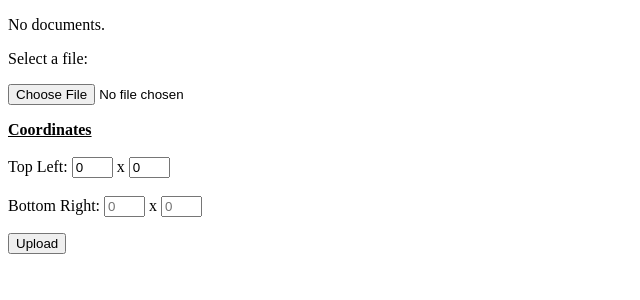
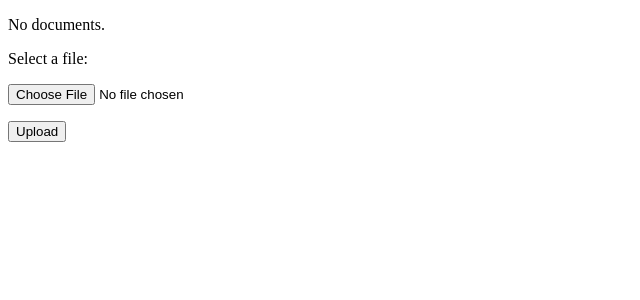
Before and after one commit to Aks1997/Image_Recognization, a Django app: page / in a window 1280 px wide. Shown: the top 300 px of the page, without its empty margins (0-640 px from the left). Run offline with Django 3.2, Linux system fonts and the light colour scheme.

Commit message:
AutoDetecting of Boxes in the image

```diff
--- a/mysite/ocr/forms.py
+++ b/mysite/ocr/forms.py
@@ -1,7 +1,3 @@
 from django import forms
 class DocumentForm(forms.Form):
     docfile = forms.FileField(label='Select a file',)
-    top_left_width = forms.IntegerField()
-    top_left_height = forms.IntegerField()
-    bottom_right_width = forms.IntegerField()
-    bottom_right_height = forms.IntegerField()
--- a/mysite/ocr/templates/ocr/list.html
+++ b/mysite/ocr/templates/ocr/list.html
@@ -6,10 +6,13 @@
         </head>
         <body>
                 <!-- List of uploaded documents -->
-                {% if data  and path %}
+                {% if data and path %}
                         <ul>
                                 <img src="{{path}}" alt="Some image" height = "500" width="500">
-                                <h4><strong>Text: </strong> <br />{{ data }}</h4>
+                                <h2><strong>Text: </strong> <br /></h2>
+                                {% for i in data %}
+                                  <h4>{{ i }}</h4>
+                                {% endfor %}
                         </ul>
                 {% else %}
                         <p>No documents.</p>
@@ -24,13 +27,6 @@
                                 {{ form.docfile.errors }}
                                 {{ form.docfile }}
                         </p>
-                        <strong><u>Coordinates</u></strong><br /><br />
-                        <label for="top_left">Top Left: </label>
-                        <input id="top_left" type="text" name="top_left_width" size = "2" placeholder="0", value="0"> x
-                          <input id="top_left" type="text" name="top_left_height"  placeholder="0" size = "2" value = "0"><br /><br />
-                          <label for="top_left">Bottom Right: </label>
-                          <input id="bottom_right" type="text" name="bottom_right_width"  placeholder="0" size = "2"> x
-                            <input id="bottom_right" type="text" name="bottom_right_height"  placeholder="0" size = "2">
                         <p><input type="submit" value="Upload" /></p>
                 </form>
         </body>
--- a/mysite/ocr/views.py
+++ b/mysite/ocr/views.py
@@ -1,3 +1,4 @@
+from __future__ import print_function
 from django.shortcuts import render, render_to_response
 from PIL import Image, ImageDraw
 import pytesseract
@@ -5,45 +6,89 @@ from .models import document
 from .forms import DocumentForm
 from django.http import HttpResponse
 import time
+import numpy as np
+import cv2
 import os
+
+path = "./ocr/static/ocr/img/" + "temp"+str(int(time.time()))
+
+def getImages(urls):
+    count=1
+    new_images = []
+    image = cv2.imread(urls)
+    grayScale = cv2.cvtColor(image, cv2.COLOR_BGR2GRAY)
+    sigma = 0.33
+    v = np.median(grayScale)
+    low = int(max(0, (1.0 - sigma) * v))
+    high = int(min(255, (1.0 + sigma) * v))
+    edged = cv2.Canny(grayScale, low, high)
+    (_, cnts, _) = cv2.findContours(edged,
+                                    cv2.RETR_EXTERNAL, cv2.CHAIN_APPROX_SIMPLE)
+
+    def detectShape(cnt):
+        shape = 'unknown'
+        peri = cv2.arcLength(c, True)
+        vertices = cv2.approxPolyDP(c, 0.04 * peri, True)
+        if len(vertices) == 3:
+            shape = 'triangle'
+        elif len(vertices) == 4:
+            x, y, width, height = cv2.boundingRect(vertices)
+            aspectRatio = float(width) / height
+            if aspectRatio >= 0.95 and aspectRatio <= 1.05:
+                shape = "square"
+            else:
+                shape = "rectangle"
+        elif len(vertices) == 5:
+            shape = "pentagon"
+        else:
+            shape = "circle"
+        return shape
+    for c in cnts:
+        shape = detectShape(c)
+        if shape =="rectangle":
+            x,y,w,h = cv2.boundingRect(c)
+            if w>20 and h>20:
+                new_img=image[y:y+h,x:x+w]
+                cv2.imwrite(path + str(count) + '.png', new_img)
+                print(path)
+                if str(path) not in new_images:
+                    new_images.append(path + str(count) + '.png')
+                    count +=1
+                print(new_images)
+    return new_images
 
 def list(request):
     if request.method == 'POST':
         form = DocumentForm(request.POST, request.FILES)
+        # image_path = os.path.join(os.path.dirname(os.path.dirname(os.path.abspath(__file__))), 'ocr/static/ocr/img/')
         if form.is_valid():
             # to save the image in the database
             newdoc = document(docfile=request.FILES['docfile'])
-            # newdoc.save()
+            newdoc.save()
 
-            # get the coordinates from the form
-            top_left_width= form.cleaned_data['top_left_width']
-            top_left_height= form.cleaned_data['top_left_height']
-            bottom_right_height = form.cleaned_data['bottom_right_height']
-            bottom_right_width = form.cleaned_data['bottom_right_width']
-
-            # get the all data in the database
-            # documents = document.objects.all()
-            # if using Windows Platform
             if(os.name=='nt'):
                 pytesseract.pytesseract.tesseract_cmd = 'C:/Program Files (x86)/Tesseract-OCR/tesseract'
 
             # To crop the Image
-            image_original = Image.open(newdoc.docfile)
-            image_copy = image_original.copy()
-            temp = image_copy.crop(box=(top_left_width, top_left_height, bottom_right_width, bottom_right_height))
-            data = pytesseract.image_to_string(temp)
+            print(str(newdoc.docfile))
+            new_images_path = []
+            data = []
+            try:
+                new_images_path=getImages('./ocr/static/ocr/' + str(newdoc.docfile))
+            except:
+                data.append('Reupload the Image')
+                form = DocumentForm()
+                return render(request, 'ocr/list.html', {'data':data, 'form':form, 'path':'./ocr/static/ocr/'+ str(newdoc.docfile)})
 
-            # to draw the box on the image_copy
-            ImageDraw.Draw(image_original).rectangle([(top_left_width, top_left_height), (bottom_right_width, bottom_right_height)], fill=None, width=4)
-
-            image_path = os.path.join(os.path.dirname(os.path.dirname(os.path.abspath(__file__))), 'ocr/static/ocr/img/')
-            image_original.save(image_path + "temp"+str(int(time.time()))+".png")
-            path = "./ocr/static/ocr/img/" + "temp"+str(int(time.time()))+".png"
-
-            if len(data) == 0:
-                data = "No text!! :<"
+            for i in range(len(new_images_path)):
+                data1 = pytesseract.image_to_string(new_images_path[i])
+                if len(data1)>0:
+                    data.append(data1)
             form = DocumentForm()
-            return render(request, 'ocr/list.html', {'data':data, 'form':form, 'path':path})
+            if(len(data)==0):
+                data.append('No text!! :<')
+            data.reverse()
+            return render(request, 'ocr/list.html', {'data':data, 'form':form, 'path':'./ocr/static/ocr/'+ str(newdoc.docfile)})
 
     # if form is not valid or the request is get
     form = DocumentForm()
```
Also changed, not shown: mysite/db.sqlite3.
